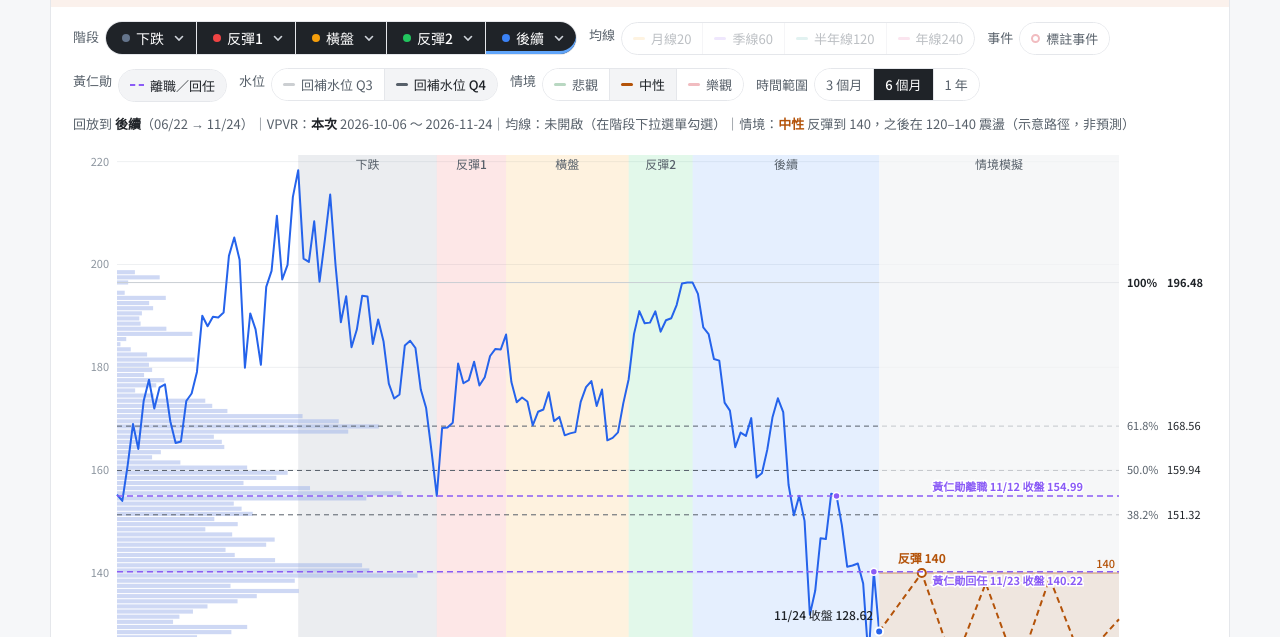
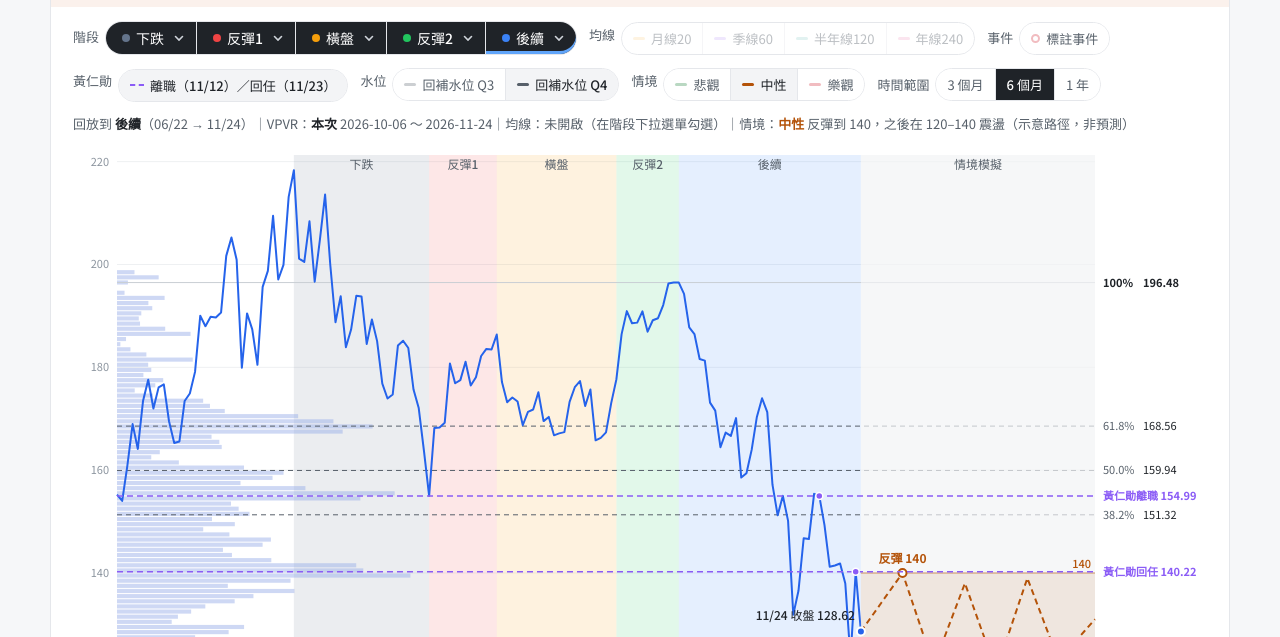
Before and after one commit to Jackie84112/vpvr-replay, a plain HTML site: page index.html in a window 1280 px wide. Shown: the part 163-800 px from the top of the page. Drawn offline with Linux system fonts and the light colour scheme.

Commit message:
黃仁勛線：文字移到圖外右側水位欄（黃仁勛離職 154.99），日期放開關上（台股為隔天）
Co-Authored-By: Claude Opus 5.5 <noreply@anthropic.com>

```diff
--- a/index.html
+++ b/index.html
@@ -108,7 +108,7 @@
     <span><span class="lbl">階段</span><span class="grp vp" id="tabs"></span></span>
     <span><span class="lbl">均線</span><span class="grp" id="mas"></span></span>
     <span><span class="lbl">事件</span><span class="grp"><button class="chip evbtn" id="evToggle"><i></i>標註事件</button></span></span>
-    <span><span class="lbl">黃仁勛</span><span class="grp"><button class="chip jhbtn" id="jhToggle"><i></i>離職／回任</button></span></span>
+    <span><span class="lbl">黃仁勛</span><span class="grp"><button class="chip jhbtn" id="jhToggle"><i></i></button></span></span>
     <span><span class="lbl">水位</span><span class="grp" id="fibs"></span></span>
     <span><span class="lbl">情境</span><span class="grp" id="scs"></span></span>
     <span><span class="lbl">時間範圍</span><span class="grp" id="ranges"></span></span>
@@ -194,6 +194,7 @@ MAS.forEach(([k,l,c])=>{const b=document.createElement('button');b.className='ch
   mas.appendChild(b);});
 if(C.ev) C.ev.onclick=()=>{st.ev=!st.ev; if(!st.ev) closeEv(); render();};
 C.jh.onclick=()=>{st.jh=!st.jh; render();};
+C.jh.insertAdjacentText('beforeend',JH.map(j=>`${j.lab.slice(3)}（${fmtD(/^\d/.test(C.D.ticker)? j.tw : j.us)}）`).join('／'));   // 離職（11/12）／回任（11/23）；台股為隔天
 FIBS.forEach(f=>{const b=document.createElement('button');b.className='chip';b.dataset.k=f.k;b.innerHTML=`<i style="background:${f.col}"></i>回補水位 ${f.lab}`;
   b.onclick=()=>{st.fib[f.k]=!st.fib[f.k];render();};C.fibs.appendChild(b);});
 if(C.scs) SCEN[C.D.ticker].forEach(sc=>{const b=document.createElement('button');b.className='chip';b.dataset.k=sc.k;b.innerHTML=`<i style="background:${sc.col}"></i>${sc.lab}`;
@@ -207,6 +208,10 @@ let svg=document.getElementById('svg'), tip=document.getElementById('tip'), box=
 const NS='http://www.w3.org/2000/svg';
 const el=(tag,a,p)=>{const e=document.createElementNS(NS,tag);for(const k in a)e.setAttribute(k,a[k]);(p||svg).appendChild(e);return e;};
 const fmtD=d=>d.slice(5).replace('-','/');
+// 黃仁勛離職（11/12 宣布）／回任（11/23 宣布）：美股取當天收盤，台股（代號數字開頭）取隔一交易日收盤（台股隔天才反應）
+const JH=[{lab:'黃仁勛離職',us:'2026-11-12',tw:'2026-11-13'},{lab:'黃仁勛回任',us:'2026-11-23',tw:'2026-11-24'}];
+const JHCOL='#8b5cf6';
+const jhPts=(S,code,endD)=>JH.map(j=>{ const d=/^\d/.test(code)? j.tw : j.us, p=S.find(q=>q.d===d); return p&&d<=endD? {...j,d,c:p.c} : null; }).filter(Boolean);
 let geo=null;
 // 回補水位的高低點：6/22 收盤高點、高點到下跌段終點間的最低收盤
 // 每檔各自算：在下跌段（6/22 → 7/29）內找最高收盤（SOXX 即 6/22），低點＝該高點之後到下跌段終點的最低收盤
@@ -293,7 +298,7 @@ const COLORS={SOXX:['#c2410c','#fbf1ec'],'0050':['#1d4ed8','#edf2fd'],QQQ:['#7c3
 const paint=(card,code)=>{ const [ac,bg]=COLORS[code]||['#57606a','#f3f4f6']; card.style.setProperty('--accent',ac); card.querySelector('header').style.background=bg; };
 const barHTML=(ev,sc)=>`<div class="bar"><span><span class="lbl">階段</span><span class="grp vp tabs"></span></span><span><span class="lbl">均線</span><span class="grp mas"></span></span>`+
   (ev?`<span><span class="lbl">事件</span><span class="grp"><button class="chip evbtn"><i></i>標註事件</button></span></span>`:'')+
-  `<span><span class="lbl">黃仁勛</span><span class="grp"><button class="chip jhbtn"><i></i>離職／回任</button></span></span>`+
+  `<span><span class="lbl">黃仁勛</span><span class="grp"><button class="chip jhbtn"><i></i></button></span></span>`+
   `<span><span class="lbl">水位</span><span class="grp fibs"></span></span>`+(sc?`<span><span class="lbl">情境</span><span class="grp scs"></span></span>`:'')+`<span><span class="lbl">時間範圍</span><span class="grp ranges"></span></span></div><div class="info"></div>`;
 // 下方 ETF 卡片
 const CHARTS=[{page:'etf',lead:true,macro:true,D:ALL,PH,S,FB,svg,tip,box,last:LASTEL,chg:CHGEL,geo:null,st,
@@ -342,10 +347,6 @@ const EVENTS=[
   {d:'2026-10-06',s:'dn',t:'OpenAI下調',x:'OpenAI 營收下調（總經網站標註）。10 月 FOMC 紀要提到，9 月到 10 月會議之間「兩家領先 AI 公司營收成長不如投資人預期」。當天 SOXX 收 196.48，是反彈2 的高點。',src:'總經網站 overlay 事件標註；10 月 FOMC 紀要（原始報導出處待補）'},
 ];
 let evSel=null;
-// 黃仁勛離職（11/12 宣布）／回任（11/23 宣布）：美股取當天收盤，台股（代號數字開頭）取隔一交易日收盤（台股隔天才反應）
-const JH=[{lab:'黃仁勛離職',us:'2026-11-12',tw:'2026-11-13'},{lab:'黃仁勛回任',us:'2026-11-23',tw:'2026-11-24'}];
-const JHCOL='#8b5cf6';
-const jhPts=(S,code,endD)=>JH.map(j=>{ const d=/^\d/.test(code)? j.tw : j.us, p=S.find(q=>q.d===d); return p&&d<=endD? {...j,d,c:p.c} : null; }).filter(Boolean);
 const FIB=[[1,'100%'],[0.618,'61.8%'],[0.5,'50.0%'],[0.382,'38.2%'],[0,'0%']];
 
 function render(){ CHARTS.forEach(C=>{ if(C.page!==PAGE) return; use(C); renderOne(C.lead,C.macro,C); C.geo=geo; }); use(leadC()); }
@@ -388,7 +389,8 @@ function renderOne(LEAD,MAIN,C){
   const NX=pts.length+FUT.length;
   if(SC) info.innerHTML+=`｜情境：<b style="color:${SC.col}">${SC.lab}</b> ${SC.desc}（示意路徑，非預測）`;
   const W=box.clientWidth-20, H=Math.max(420,Math.min(560,W*0.5));
-  const m={l:56,r:st.fib.q3&&st.fib.q4?128:100,t:16,b:8};
+  const JP=st.jh? jhPts(S,DATA.ticker,endD) : [];
+  const m={l:56,r:Math.max(st.fib.q3&&st.fib.q4?128:100, JP.length?124:0),t:16,b:8};   // 開黃仁勛線時右側加寬放「黃仁勛離職 4120.00」
   // 下方兩個可折疊副圖：A＝10Y 殖利率 × 信用利差；B＝融資餘額年增 %
   const Hl=Math.round(H*0.42), Hm=Math.round(H*0.32);
   const Ho=Math.round(H*0.30);
@@ -402,7 +404,6 @@ function renderOne(LEAD,MAIN,C){
   if(showMA) pts.forEach(p=>MAS.forEach(([k])=>{if(st.maShow.has(k)&&p[k]!=null)vals.push(p[k]);}));
   if(P){vals.push(P.b0, P.b0+P.v.length*P.bin);}
   FIBS.forEach(f=>{ if(st.fib[f.k]&&FB[f.k]) vals.push(FB[f.k][0].c, FB[f.k][1].c); });
-  const JP=st.jh? jhPts(S,DATA.ticker,endD) : [];
   JP.forEach(j=>vals.push(j.c));
   if(SC){ vals.push(...SP); bandsOf(SC,SP.length-1).forEach(([,,a,b])=>[a,b].forEach(v=>{ if(v!=null) vals.push(v); })); }
   let lo=Math.min(...vals), hi=Math.max(...vals);
@@ -441,9 +442,11 @@ function renderOne(LEAD,MAIN,C){
       el('line',{x1:m.l,x2:W-m.r,y1:yy,y2:yy,stroke:edge?f.edge:f.col,'stroke-dasharray':edge?'':'5 4','stroke-width':1});
       LB.push({yy,ly:yy,f,lab,v,edge});
     }); });
+  JP.forEach(j=>LB.push({yy:y(j.c),ly:y(j.c),jh:j}));
   // 右側標籤由上往下排，間距不足 12px 就往下推（兩組水位相近時不重疊）
   LB.sort((a,b)=>a.yy-b.yy).forEach((o,i)=>{ if(i&&o.ly-LB[i-1].ly<12) o.ly=LB[i-1].ly+12; });
-  LB.forEach(({ly,f,lab,v,edge})=>{
+  LB.forEach(({ly,f,lab,v,edge,jh})=>{
+    if(jh){ const t=el('text',{x:W-m.r+(two?4:8),y:ly+4,'font-size':11,fill:JHCOL,'font-weight':700});t.textContent=`${jh.lab} ${jh.c.toFixed(2)}`; return; }
     const a=el('text',{x:W-m.r+(two?4:8),y:ly+4,'font-size':11,fill:edge?f.txt:f.col,'font-weight':edge?700:400});a.textContent=(two?f.lab+' ':'')+lab;
     const b=el('text',{x:W-m.r+(two?72:48),y:ly+4,'font-size':11,fill:f.txt,'font-weight':edge?700:400});b.textContent=v.toFixed(2);
   });
@@ -472,12 +475,10 @@ function renderOne(LEAD,MAIN,C){
     if(SC.peak){ const j=SC.kp.find(q=>q[1]===SC.peak)[0]; el('circle',{cx:x(i0+j),cy:y(SP[j]),r:4,fill:'#fff',stroke:SC.col,'stroke-width':2});
       const t=el('text',{x:x(i0+j),y:y(SP[j])-10,'text-anchor':'middle','font-size':12,fill:SC.col,'font-weight':700});t.textContent=`反彈 ${SC.peak}`; }
   }
-  // 黃仁勛離職／回任：當天（台股隔天）收盤的水平紫色虛線＋該日圓點，畫在情境模擬之後（不被淡底蓋住），標籤放圖內右側（左側會擋 VPVR；右邊留 36px 給情境區間數字）
-  JP.forEach((j,k)=>{ const yy=y(j.c), i=pts.findIndex(p=>p.d===j.d), near=k>0&&Math.abs(yy-y(JP[0].c))<16, pk=SC&&SC.peak? y(SC.peak)-10 : null, below=(near&&yy>y(JP[0].c))||(pk!=null&&Math.abs(yy-5-pk)<14);   // 跟上一條或情境「反彈」標籤太近 → 標籤放線下方   // 兩線太近：下面那條的標籤放線下方
+  // 黃仁勛離職／回任：當天（台股隔天）收盤的水平紫色虛線＋該日圓點，畫在情境模擬之後（不被淡底蓋住）；文字在圖外右側水位欄、日期在開關上
+  JP.forEach(j=>{ const yy=y(j.c), i=pts.findIndex(p=>p.d===j.d);
     el('line',{x1:m.l,x2:W-m.r,y1:yy,y2:yy,stroke:JHCOL,'stroke-width':1.5,'stroke-dasharray':'6 4'});
-    if(i>=0) el('circle',{cx:x(i),cy:yy,r:3.5,fill:JHCOL,stroke:'#fff','stroke-width':1.5});
-    const t=el('text',{x:W-m.r-36,y:below? yy+13 : yy-5,'text-anchor':'end','font-size':11,fill:JHCOL,'font-weight':700,stroke:'#fff','stroke-width':3,'paint-order':'stroke'});
-    t.textContent=`${j.lab} ${fmtD(j.d)} 收盤 ${j.c.toFixed(2)}`; });
+    if(i>=0) el('circle',{cx:x(i),cy:yy,r:3.5,fill:JHCOL,stroke:'#fff','stroke-width':1.5}); });
   // x ticks：每個月第一個交易日標「YYYY/M」（含情境的未來日期）
   const XD=pts.map(p=>p.d).concat(FUT);
   XD.forEach((d,i)=>{
```
Also changed, not shown: template.html (+15 -14 lines).
